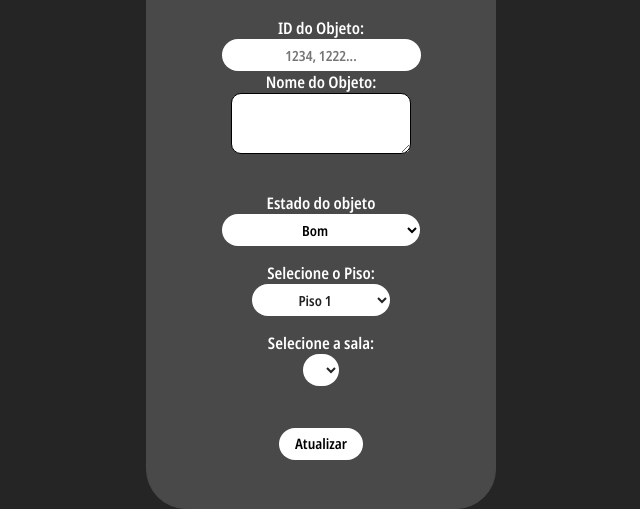
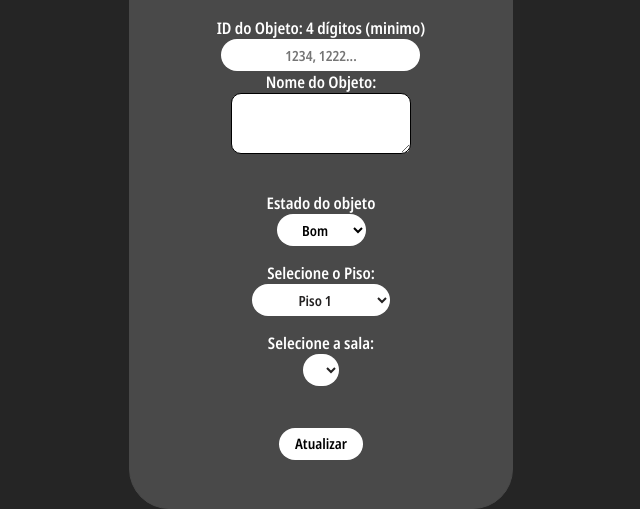
Before and after one commit to Dedei-AB/Gerenciamento-de-Objetos-Camara, a website: page Gerenciamento/public/atualizar.html in a window 1280 px wide. Shown: the part 318-827 px from the top of the page, without its empty margins (319-959 px from the left). Drawn offline with Linux system fonts and the light colour scheme; no server answers.

Commit message:
quase pronto

```diff
--- a/Gerenciamento/public/atualizar.html
+++ b/Gerenciamento/public/atualizar.html
@@ -16,7 +16,7 @@
     <div class="caixa-atualizar">
       <h1>Atualizar Objetos</h1>
           <div class="divisoria">
-           <label class="descrição-input" for="objetoID">ID do Objeto:</label>
+           <label class="descrição-input" for="objetoID">ID do Objeto: 4 dígitos (minimo)</label>
            <input type="text" id="codigo" placeholder="1234, 1222..." maxlength="4" oninput="this.value = this.value.replace(/[^0-9.]/g, '').replace(/(\..*?)\..*/g, '$1');" />
           </div>
           <div class="group">
--- a/Gerenciamento/public/estilo.css
+++ b/Gerenciamento/public/estilo.css
@@ -274,7 +274,7 @@ td {
   margin-top: 30px;
   width: 30%;
   min-width: 250px;
-  max-width: 350px;
+  max-width: auto;
   min-height: 500px;
   max-height: auto;
   overflow-y: auto;
@@ -289,7 +289,7 @@ td {
 }
 
 #estadoObjeto {
-  width: 70%;
+  width: auto;
   color: #000000;
   border-radius: 30px;
   background-color: rgb(255, 255, 255);
```
Also changed, not shown: Gerenciamento/controllers/objetosController.js (+5 -3 lines).
